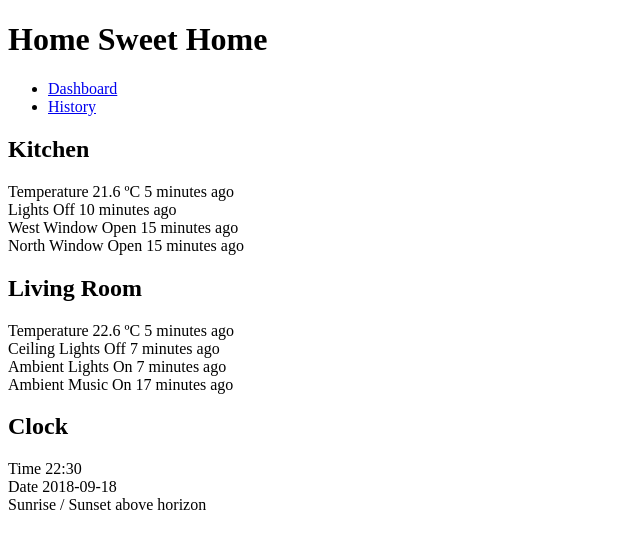
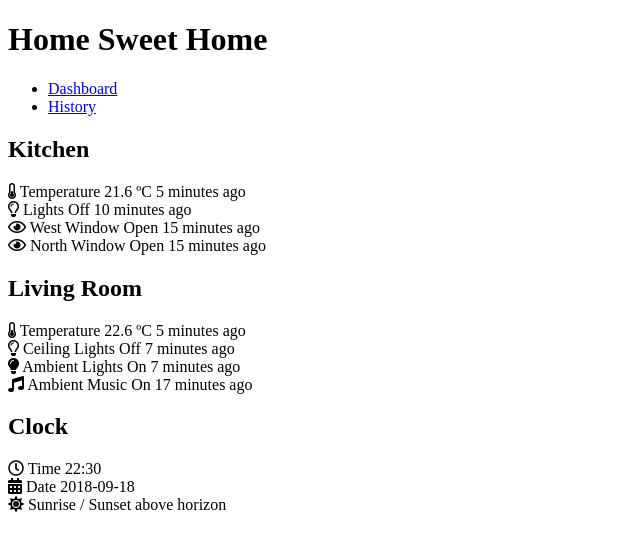
Before and after one commit to vcarreira/ipleiria-cad, a plain HTML site: page index.html in a window 1280 px wide. Shown: the whole page, without its empty margins (0-640 px from the left). Drawn offline with Linux system fonts and the light colour scheme.

Commit message:
add fontawesome icons - worksheet #1

```diff
--- a/index.html
+++ b/index.html
@@ -4,6 +4,8 @@
         <meta charset="utf-8">
         <meta name="description" content="A custom homeassistante web app">
         <meta name="viewport" content="width=device-width, initial-scale=1">
+        <link rel="stylesheet" href="https://use.fontawesome.com/releases/v5.3.1/css/all.css" integrity="sha384-mzrmE5qonljUremFsqc01SB46JvROS7bZs3IO2EmfFsd15uHvIt+Y8vEf7N7fWAU" crossorigin="anonymous">
+
         <title>Sensors - Worksheet #1</title>
     </head>
     <body>
@@ -19,21 +21,25 @@
                 <h2>Kitchen</h2>
             </header>
             <div>
+                <i class="fas fa-thermometer-quarter"></i>
                 <span>Temperature</span>
                 <span>21.6 ºC</span>
                 <span>5 minutes ago</span>
             </div>
             <div>
+                <i class="far fa-lightbulb"></i>
                 <span>Lights</span>
                 <span>Off</span>
                 <span>10 minutes ago</span>
             </div>
             <div>
+                <i class="far fa-eye"></i>
                 <span>West Window</span>
                 <span>Open</span>
                 <span>15 minutes ago</span>
             </div>
             <div>
+                <i class="far fa-eye"></i>
                 <span>North Window</span>
                 <span>Open</span>
                 <span>15 minutes ago</span>
@@ -44,21 +50,25 @@
                 <h2>Living Room</h2>
             </header>
             <div>
+                <i class="fas fa-thermometer-quarter"></i>
                 <span>Temperature</span>
                 <span>22.6 ºC</span>
                 <span>5 minutes ago</span>
             </div>
             <div>
+                <i class="far fa-lightbulb"></i>
                 <span>Ceiling Lights </span>
                 <span> Off  </span>
                 <span> 7 minutes ago </span>
             </div>
             <div>
+                <i class="fas fa-lightbulb"></i>
                 <span>Ambient Lights </span>
                 <span> On  </span>
                 <span> 7 minutes ago </span>
             </div>
             <div>
+                <i class="fas fa-music"></i>
                 <span>Ambient Music </span>
                 <span> On  </span>
                 <span> 17 minutes ago</span>
@@ -69,14 +79,17 @@
                 <h2>Clock</h2>
             </header>
             <div>
+                <i class="far fa-clock"></i>
                 <span>Time</span>
                 <span> 22:30</span>
             </div>
             <div>
+                <i class="fas fa-calendar-alt"></i>
                 <span>Date</span>
                 <span> 2018-09-18</span>
             </div>
             <div>
+                <i class="fas fa-sun"></i>
                 <span>Sunrise / Sunset</span>
                 <span> above horizon</span>
             </div>
```
